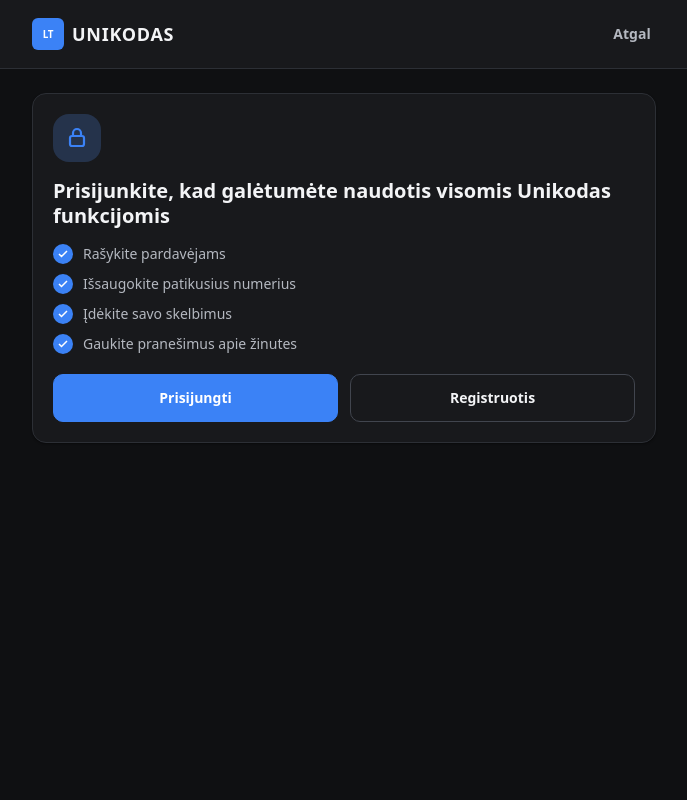
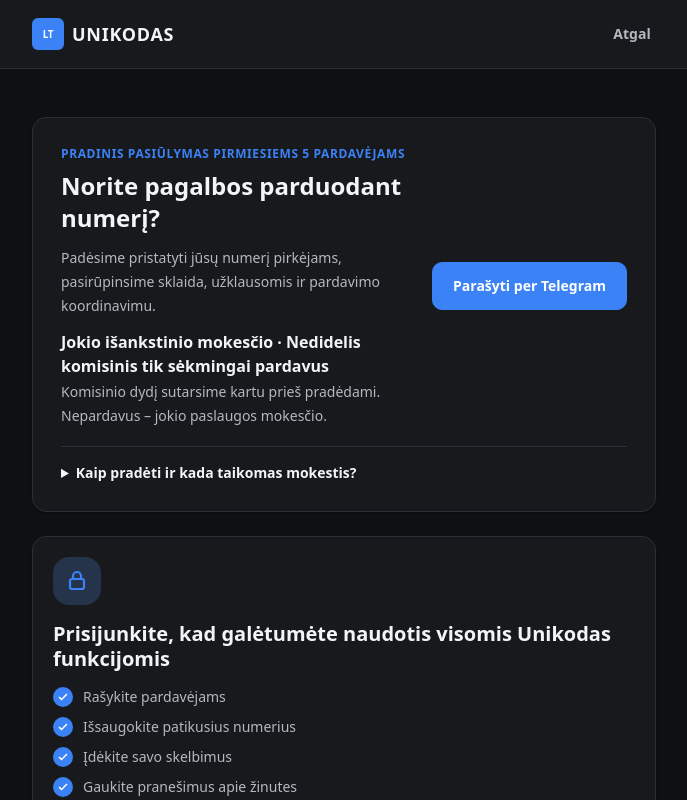
Before and after one commit to Unikodas/Unikodas, a Next.js app: page /parduoti in a window 1280 px wide. Shown: the whole page, without its empty margins (296-983 px from the left). Built offline with nearby package versions, Linux system fonts and the light colour scheme; no server answers.

Commit message:
Add Telegram-assisted numberplate selling offer

```diff
--- a/src/app/kaip-parduoti-numeri/page.tsx
+++ b/src/app/kaip-parduoti-numeri/page.tsx
@@ -3,6 +3,7 @@
 import { JsonLd } from '@/components/JsonLd';
 import { LogoLink } from '@/components/LogoLink';
 import { FaqAccordion } from '@/components/FaqAccordion';
+import { SellWithHelp } from '@/components/SellWithHelp';
 import { createPageMetadata } from '@/lib/seo';
 import { articleJsonLd, breadcrumbJsonLd, faqPageJsonLd } from '@/lib/structured-data';
 
@@ -144,6 +145,8 @@
             </div>
           </section>
 
+          <SellWithHelp />
+
           <section className="space-y-4">
             <div>
               <p className="text-sm font-black uppercase text-[var(--primary)]">Žingsniai</p>
--- a/src/app/page.tsx
+++ b/src/app/page.tsx
@@ -9,6 +9,7 @@
 import { ListingFilters } from '@/components/ListingFilters';
 import { ListingCategoryCards } from '@/components/ListingCategoryCards';
 import { HomeInfoSections } from '@/components/HomeInfoSections';
+import { SellWithHelp } from '@/components/SellWithHelp';
 import { LogoLink } from '@/components/LogoLink';
 import { PartnerProductCard } from '@/components/PartnerProductCard';
 import { MarketplaceTabs } from '@/components/MarketplaceTabs';
@@ -180,6 +181,7 @@
         </section>
 
         <PartnerProductCard className="mt-5 sm:mt-6" />
+        <SellWithHelp />
 
         <section id="paieska" className="scroll-mb-36 scroll-mt-24 py-6 sm:py-8">
           <ListingFilters current={filters} />
--- a/src/app/parduoti/page.tsx
+++ b/src/app/parduoti/page.tsx
@@ -2,6 +2,7 @@
 import { lt } from '@/lib/i18n/lt';
 import { createClient } from '@/lib/supabase/server';
 import { ListingForm } from '@/components/ListingForm';
+import { SellWithHelp } from '@/components/SellWithHelp';
 import { LoginPrompt } from '@/components/LoginPrompt';
 import { LogoLink } from '@/components/LogoLink';
 import { createListingAction } from './actions';
@@ -42,6 +43,7 @@
       </header>
 
       <main className="app-shell mx-auto min-h-screen max-w-2xl px-4 py-6 sm:px-6">
+        <SellWithHelp />
         {!userData.user ? (
           <LoginPrompt redirectTo={buildSellRedirect(initialPlate)} />
         ) : (
--- /dev/null
+++ b/src/components/SellWithHelp.tsx
@@ -0,0 +1,33 @@
+const contactHref = 'https://t.me/unikodas';
+
+export function SellWithHelp() {
+  return (
+    <section className="app-card my-6 p-5 sm:p-7" aria-label="Pagalba parduodant numerį">
+      <div className="flex flex-col gap-5 lg:flex-row lg:items-center lg:justify-between">
+        <div className="max-w-2xl">
+          <p className="text-xs font-bold uppercase tracking-wider text-[var(--primary)]">Pradinis pasiūlymas pirmiesiems 5 pardavėjams</p>
+          <h2 className="mt-2 text-2xl font-bold text-[var(--foreground)]">Norite pagalbos parduodant numerį?</h2>
+          <p className="mt-3 text-sm leading-6 text-[var(--muted-foreground)]">
+            Padėsime pristatyti jūsų numerį pirkėjams, pasirūpinsime sklaida,
+            užklausomis ir pardavimo koordinavimu.
+          </p>
+          <p className="mt-3 font-bold text-[var(--foreground)]">Jokio išankstinio mokesčio · Nedidelis komisinis tik sėkmingai pardavus</p>
+          <p className="mt-1 text-sm text-[var(--muted-foreground)]">Komisinio dydį sutarsime kartu prieš pradėdami.</p>
+          <p className="mt-1 text-sm text-[var(--muted-foreground)]">Nepardavus – jokio paslaugos mokesčio.</p>
+        </div>
+        <a href={contactHref} className="app-button-primary inline-flex min-h-12 shrink-0 items-center justify-center px-5 py-3 text-sm">
+          Parašyti per Telegram
+        </a>
+      </div>
+      <details className="mt-5 border-t border-[var(--border)] pt-4 text-sm text-[var(--muted-foreground)]">
+        <summary className="cursor-pointer font-semibold text-[var(--foreground)]">Kaip pradėti ir kada taikomas mokestis?</summary>
+        <ol className="mt-3 list-decimal space-y-2 pl-5 leading-6">
+          <li>Parašykite mums per Telegram <a className="font-semibold text-[var(--primary)] underline" href={contactHref}>@unikodas</a>: atsiųskite numerio derinį, norimą kainą ir miestą. Jei turite skelbimą, pridėkite jo nuorodą.</li>
+          <li>Peržiūrėsime užklausą ir Telegram žinutėmis sutarsime dėl pardavimo kainos, komisinio dydžio, paslaugos trukmės, sklaidos bei konkrečių sąlygų, kada pardavimas laikomas įvykusiu su mūsų pagalba. Paslauga prasideda tik abiem pusėms susitarus; vien užklausa mokėti neįpareigoja.</li>
+          <li>Sutartas komisinis mokamas tik sėkmingai pardavus numerį su mūsų pagalba pagal iš anksto suderintas sąlygas. Įprastą skelbimą ir toliau galite įkelti savarankiškai nemokamai.</li>
+        </ol>
+        <p className="mt-3 leading-6">Pardavimo ir jo termino negarantuojame. Numerio perleidimo bei registravimo išlaidos į paslaugos mokestį neįskaičiuotos.</p>
+      </details>
+    </section>
+  );
+}
```
